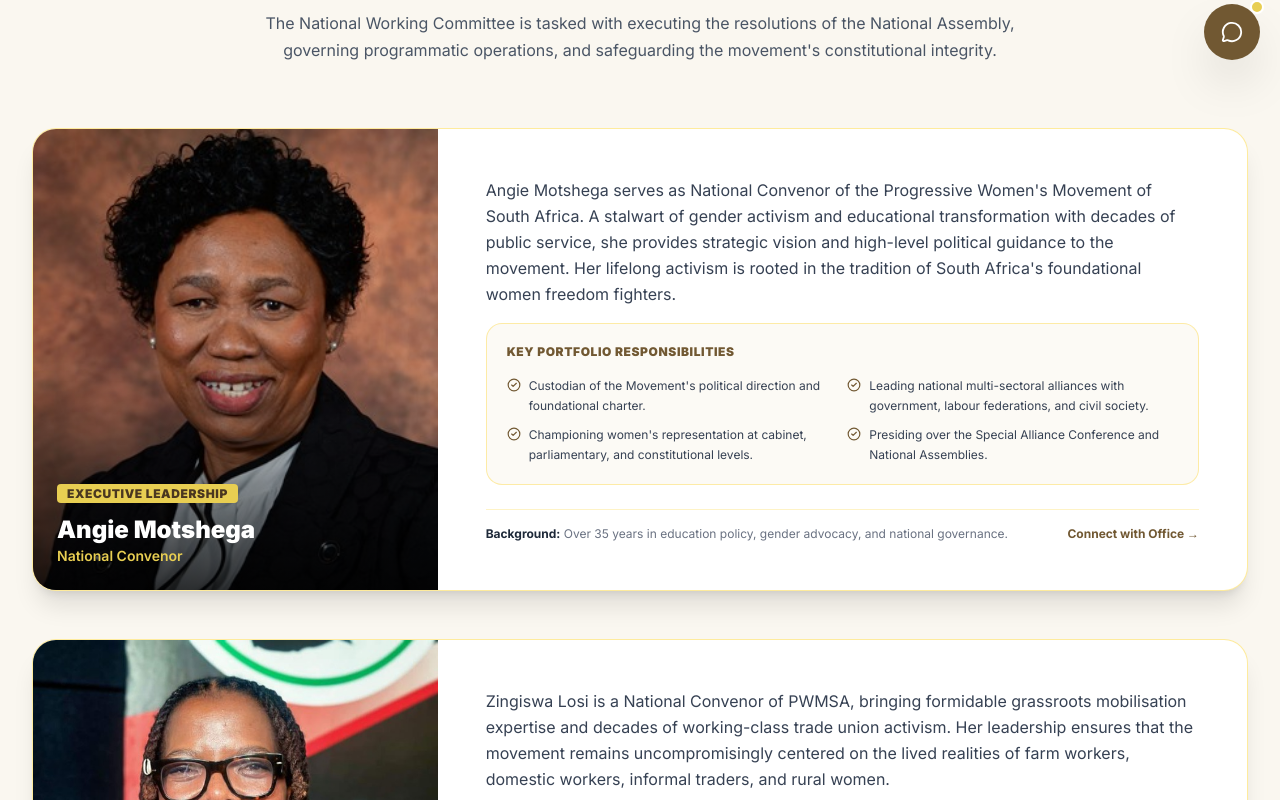
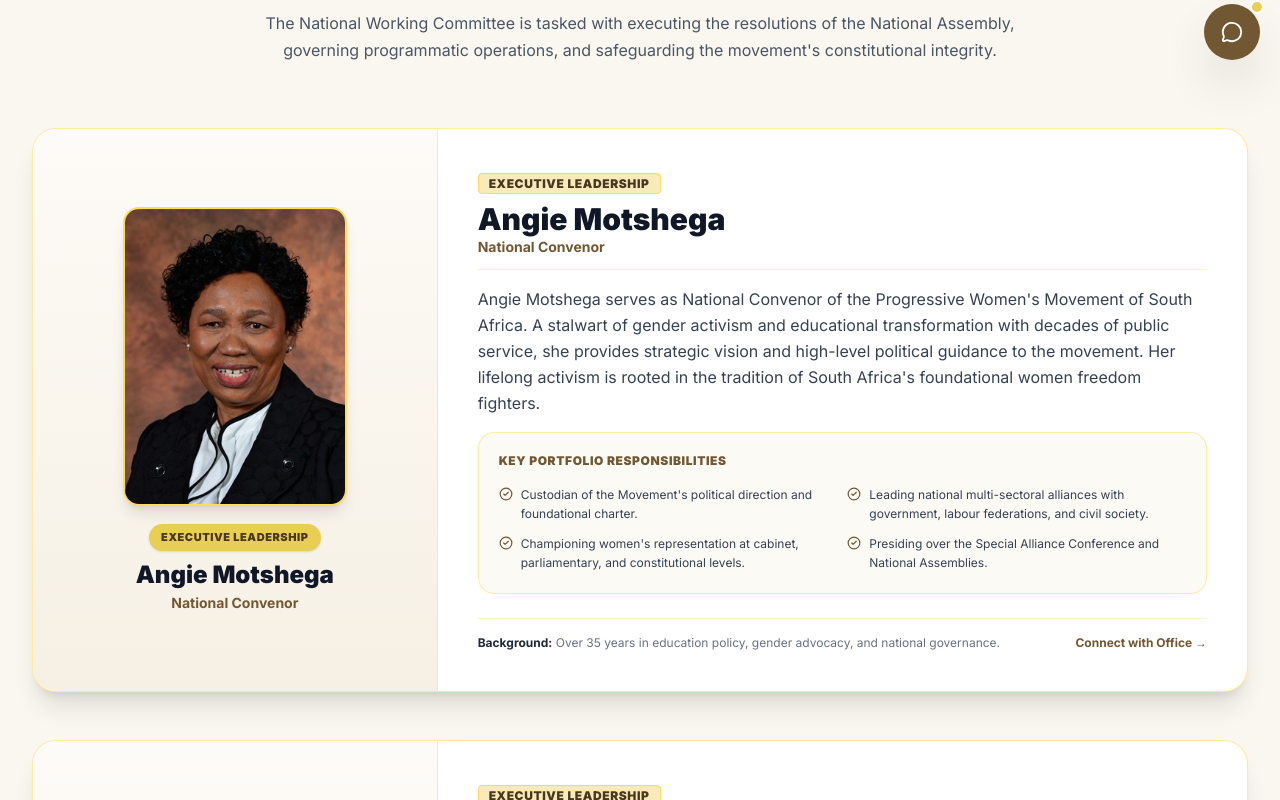
Before and after one commit to banele303/pwmsa, a Next.js app: page /committee in a window 1280 px wide. Shown: the part 720-1520 px from the top of the page. Built offline with nearby package versions, Linux system fonts and the light colour scheme.

Commit message:
Refine committee profile photos: framed portrait aspect ratio, unoptimized crisp quality, and balanced sizing

```diff
--- a/src/app/committee/page.tsx
+++ b/src/app/committee/page.tsx
@@ -42,6 +42,7 @@
     role: "National Convenor",
     badge: "Executive Leadership",
     image: "/images/committee/angie-motshega.jpg",
+    imagePosition: "object-top",
     bio: "Angie Motshega serves as National Convenor of the Progressive Women's Movement of South Africa. A stalwart of gender activism and educational transformation with decades of public service, she provides strategic vision and high-level political guidance to the movement. Her lifelong activism is rooted in the tradition of South Africa's foundational women freedom fighters.",
     responsibilities: [
       "Custodian of the Movement's political direction and foundational charter.",
@@ -56,6 +57,7 @@
     role: "National Convenor",
     badge: "Executive Leadership",
     image: "/images/committee/zingiswa-losi.jpg",
+    imagePosition: "object-[center_20%]",
     bio: "Zingiswa Losi is a National Convenor of PWMSA, bringing formidable grassroots mobilisation expertise and decades of working-class trade union activism. Her leadership ensures that the movement remains uncompromisingly centered on the lived realities of farm workers, domestic workers, informal traders, and rural women.",
     responsibilities: [
       "Mobilising trade union coalitions and informal sector women's leagues.",
@@ -70,6 +72,7 @@
     role: "National Working Committee & Chief Executive Officer",
     badge: "Executive & Administration",
     image: "/images/committee/lulama-nare.jpg",
+    imagePosition: "object-top",
     bio: "Lulama Nare holds the dual mandate of serving on the National Working Committee and serving as the Chief Executive Officer of PWMSA. In this capacity, she is the chief administrative and operational architect of the movement, steering programme delivery, financial governance, donor accountability, and international partnerships.",
     responsibilities: [
       "Chief administrative executive running daily operations, secretariat staff, and programmes.",
@@ -84,6 +87,7 @@
     role: "National Working Committee",
     badge: "NWC Portfolio Lead",
     image: "https://pwmsa.org.za/wp-content/uploads/20241012_164953-Copy-Copy-768x576.jpg",
+    imagePosition: "object-center",
     bio: "Getrude Mtswene is a pivotal member of the National Working Committee, leading community mobilisation and enterprise development portfolios. She has been instrumental in conceptualising and executing the WNC Women's Enterprise Incubator in Mpumalanga and building rapid response GBV networks.",
     responsibilities: [
       "National portfolio lead for the WNC Women's Economic Empowerment Fund.",
@@ -98,6 +102,7 @@
     role: "National Working Committee",
     badge: "NWC Portfolio Lead",
     image: "https://pwmsa.org.za/wp-content/uploads/20250718_071213-768x576.jpg",
+    imagePosition: "object-center",
     bio: "Vuyelwa Hani is an esteemed member of the National Working Committee, stewarding the social justice, legal reform, and victim support desks. Her rigorous focus on constitutional enforcement ensures PWMSA holds institutional offenders and perpetrators of gender-based violence legally accountable.",
     responsibilities: [
       "Leading the Legal & Human Rights Sub-committee and pro-bono advocate networks.",
@@ -252,28 +257,40 @@
                 key={leader.name}
                 className="bg-white rounded-3xl overflow-hidden shadow-xl border border-amber-200/80 grid lg:grid-cols-12 gap-0 group"
               >
-                {/* Photo (4 cols) */}
-                <div className="lg:col-span-4 relative min-h-[320px] lg:min-h-full">
-                  <Image
-                    src={leader.image}
-                    alt={leader.name}
-                    fill
-                    className="object-cover group-hover:scale-105 transition-transform duration-700"
-                    sizes="(max-width: 1024px) 100vw, 33vw"
-                  />
-                  <div className="absolute inset-0 bg-gradient-to-t from-black/80 via-transparent to-transparent" />
-                  <div className="absolute bottom-6 left-6 right-6 text-white">
-                    <span className="text-xs bg-[#e8ce52] text-[#4a3720] px-2.5 py-0.5 rounded font-black uppercase tracking-wider">
+                {/* Photo Column (4 cols) */}
+                <div className="lg:col-span-4 bg-gradient-to-b from-[#fdfbf7] to-[#f6f0e4] p-6 sm:p-8 flex flex-col items-center justify-center border-b lg:border-b-0 lg:border-r border-amber-200/70">
+                  <div className="relative w-48 sm:w-56 aspect-[3/4] rounded-2xl overflow-hidden shadow-lg border-2 border-amber-300/80 bg-white">
+                    <Image
+                      src={leader.image}
+                      alt={leader.name}
+                      fill
+                      unoptimized
+                      priority={i < 3}
+                      className={`object-cover ${leader.imagePosition || "object-top"} group-hover:scale-105 transition-transform duration-500`}
+                      sizes="(max-width: 640px) 192px, 224px"
+                    />
+                  </div>
+
+                  <div className="mt-4 text-center">
+                    <span className="inline-block text-[11px] bg-[#e8ce52] text-[#4a3720] px-3 py-1 rounded-full font-black uppercase tracking-wider shadow-sm">
                       {leader.badge}
                     </span>
-                    <h3 className="text-2xl font-black mt-2">{leader.name}</h3>
-                    <p className="text-[#e8ce52] text-sm font-semibold">{leader.role}</p>
+                    <h3 className="text-xl sm:text-2xl font-black text-gray-900 mt-2">{leader.name}</h3>
+                    <p className="text-[#715832] text-xs sm:text-sm font-bold mt-0.5">{leader.role}</p>
                   </div>
                 </div>
 
                 {/* Bio & Mandate (8 cols) */}
-                <div className="lg:col-span-8 p-8 lg:p-12 space-y-6 flex flex-col justify-between">
+                <div className="lg:col-span-8 p-6 sm:p-8 lg:p-10 space-y-6 flex flex-col justify-between">
                   <div className="space-y-4">
+                    <div className="hidden lg:block border-b border-amber-100 pb-3">
+                      <span className="text-xs bg-[#e8ce52]/40 text-[#4a3720] border border-amber-300/60 px-2.5 py-0.5 rounded font-black uppercase tracking-wider">
+                        {leader.badge}
+                      </span>
+                      <h3 className="text-2xl sm:text-3xl font-black text-gray-900 mt-1">{leader.name}</h3>
+                      <p className="text-[#715832] text-sm font-bold">{leader.role}</p>
+                    </div>
+
                     <p className="text-gray-700 text-base leading-relaxed">
                       {leader.bio}
                     </p>
```
